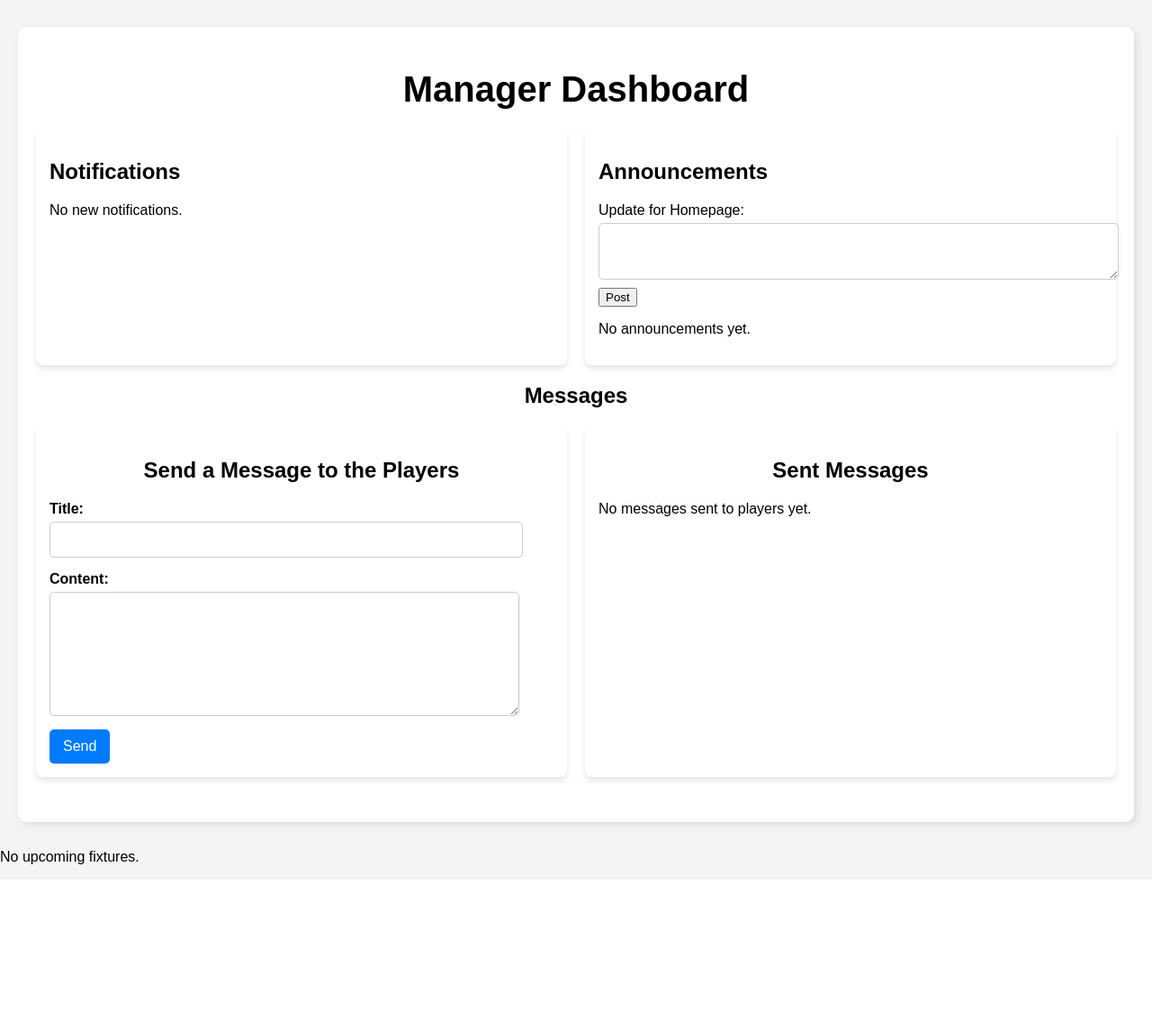
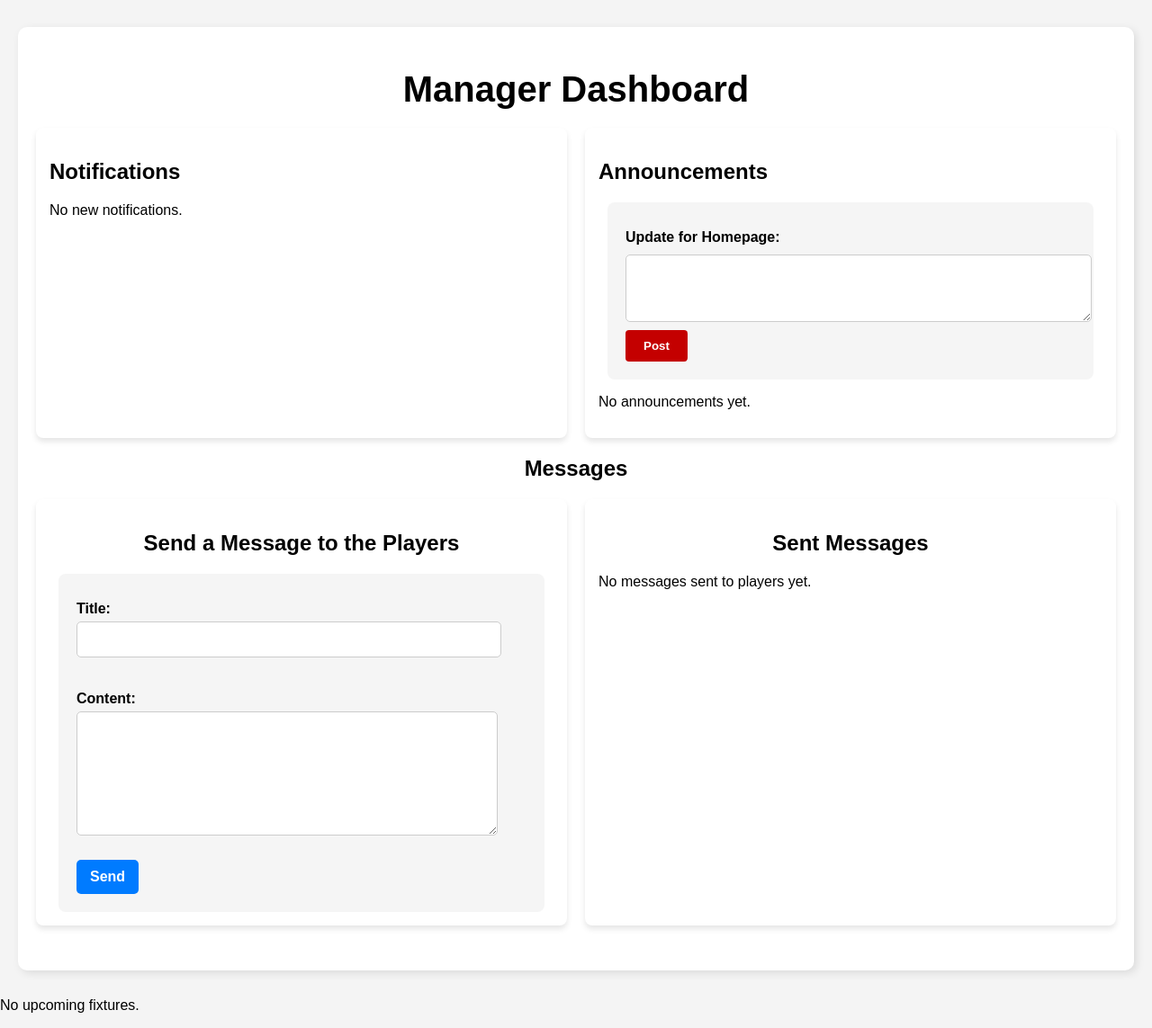
Before and after one commit to JLG-96/project4_cpd_site, a Django app: template team/templates/team/manager_dashboard.html in a window 1280 px wide. Shown: the part 48-1191 px from the top of the page at 90% size. Before the commit the page ends 1009 px from the top, so only its background shows below. Run offline with Django 5.2, Linux system fonts and the light colour scheme; the template is opened without the code that fills it, so the values that code supplies are empty.

Commit message:
styled registration form for better ux

```diff
--- a/static/css/style.css
+++ b/static/css/style.css
@@ -1050,6 +1050,100 @@ details ul li {
     grid-template-columns: repeat(2, 1fr);
 }
 
+/* Registration Form Styling */
+form {
+    background-color: #fff;
+    padding: 20px;
+    border-radius: 8px;
+    max-width: 500px;
+    margin: 0 auto;
+}
+
+form .form-group {
+    margin-bottom: 15px;
+}
+
+form label {
+    font-weight: bold;
+    display: block;
+    margin-bottom: 5px;
+}
+
+form input, form select {
+    width: 100%;
+    padding: 10px;
+    border: 1px solid #ccc;
+    border-radius: 4px;
+    margin-bottom: 10px;
+}
+
+form .btn {
+    display: block;
+    width: 100%;
+    background-color: #c40000;
+    color: white;
+    border: none;
+    padding: 12px;
+    font-weight: bold;
+    border-radius: 4px;
+    cursor: pointer;
+}
+
+form .btn:hover {
+    background-color: #a80000;
+}
+
+/* Error message styling */
+ul.errorlist {
+    list-style-type: none;
+    padding: 0;
+    color: red;
+    margin-bottom: 10px;
+}
+
+/* Style the form container for better readability and spacing */
+form {
+    max-width: 500px;
+    margin: 0 auto;
+    padding: 20px;
+    background-color: #f5f5f5;
+    border-radius: 8px;
+}
+
+/* Style all input, select, and textarea fields inside the form */
+form input, form select, form textarea {
+    width: 100%;
+    padding: 10px;
+    margin-bottom: 12px;
+    border: 1px solid #ccc;
+    border-radius: 4px;
+    font-size: 16px;
+}
+
+/* Style the submit button */
+form button {
+    padding: 10px 20px;
+    background-color: #c40000;
+    color: white;
+    border: none;
+    border-radius: 4px;
+    font-weight: bold;
+    cursor: pointer;
+}
+
+/* Change the button color when hovered for UX feedback */
+form button:hover {
+    background-color: #a80000;
+}
+
+/* Make form labels bold and spaced */
+label {
+    font-weight: bold;
+    margin-top: 10px;
+    display: block;
+}
+
+
 /* Media Queries */
 
 @media (max-width: 576px) {
```
Also changed, not shown: team/templates/team/register.html (+5 -3 lines).
